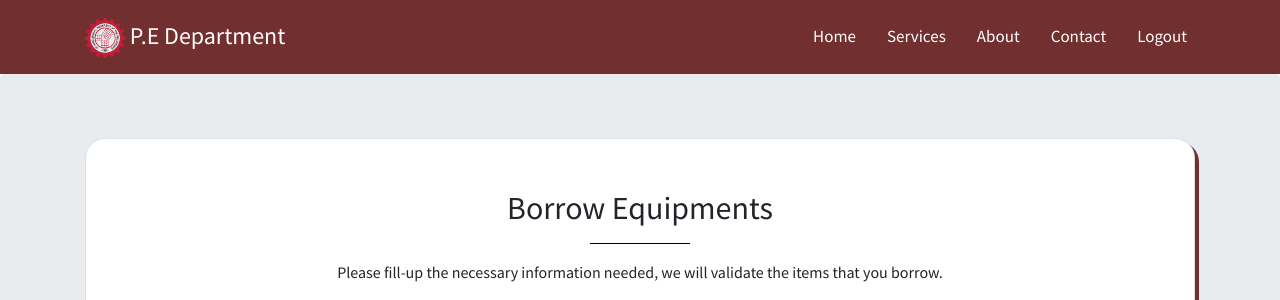
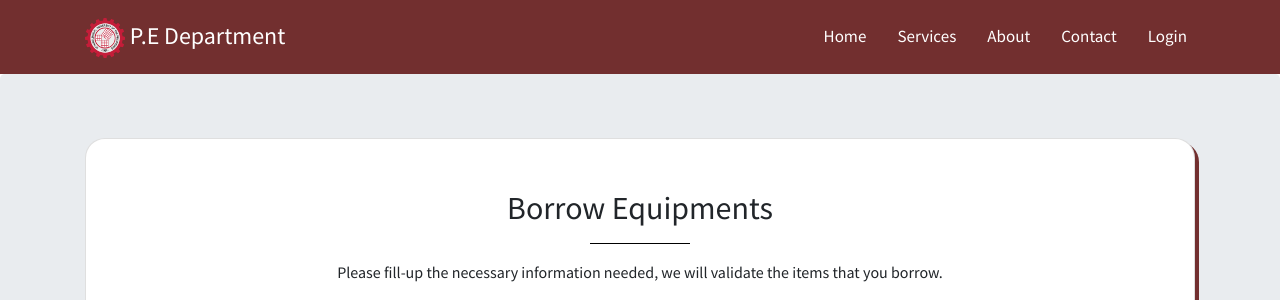
Before and after one commit to ajnarag25/Django_app_P.E-Department, a Django app: page /borrow in a window 1280 px wide. Shown: the top 300 px of the page. Run offline with Django 3.2, Linux system fonts and the light colour scheme; some libraries are stand-ins or nearby versions.

Commit message:
navbar changes when a session is active

```diff
--- a/django_app/main/templates/navbar.html
+++ b/django_app/main/templates/navbar.html
@@ -20,7 +20,11 @@
                         <a class="nav-link" id="link" href="#contact">Contact</a>
                     </li>
                     <li class="nav-item">
-                        <a class="nav-link" id="link" href="{% url 'login' %}">Logout</a>
+                        {% if request.session.is_authenticated %}
+                            <a class="nav-link" id="link" href="{% url 'logout' %}">Logout</a>
+                        {% else %}
+                            <a class="nav-link" id="link" href="{% url 'login_page' %}">Login</a>
+                        {% endif %}
                     </li>
                 </ul>
             </div>
```
